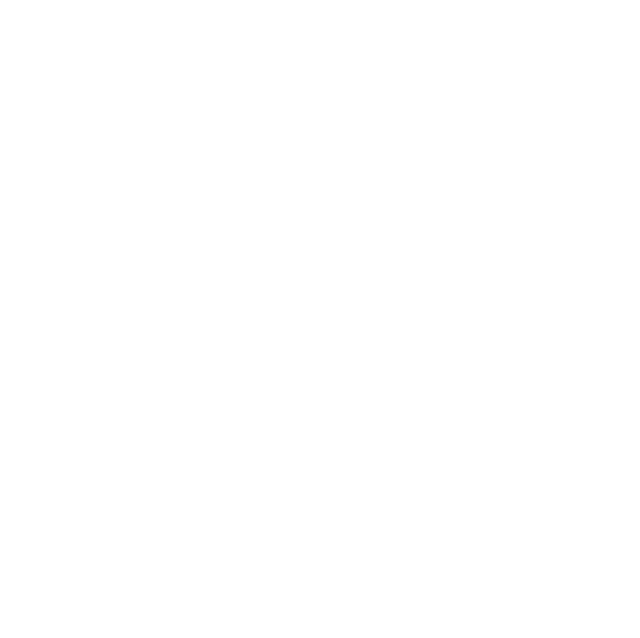
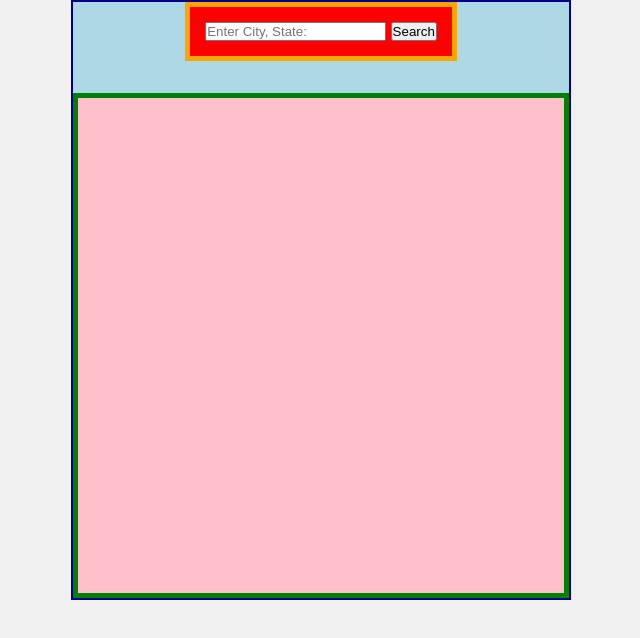
Before and after one commit to snooze26/weatherForecast-, a website: page src/index.html in a window 1280 px wide. Shown: the whole page, without its empty margins (319-959 px from the left). Drawn offline with Linux system fonts and the light colour scheme.

Commit message:
Add HTML / CSS skeleton

```diff
--- a/src/index.html
+++ b/src/index.html
@@ -9,5 +9,21 @@
 </head>
 <body>
 
+    <div id="container">
+        <div id="searchBar">
+            <input type="search" name="searchBar" id="searchBar" placeholder="Enter City, State:" autocomplete>
+            <button id="searchBtn">Search</button>
+        </div>
+        <div id="weatherReport">
+        </div>
+
+    </div>
 </body>
 </html>
+
+<!--
+-Search bar that searchers for location
+	can use city or zipcode
+-A div that shows the weather in the area
+-A div that is the background to the forecast to change color or vibe
+- -->
--- a/src/styles.css
+++ b/src/styles.css
@@ -0,0 +1,40 @@
+*{
+    margin: 0;
+    padding: 0;
+    box-sizing: border-box;
+}
+
+body{
+    font-family: Arial, sans-serif;
+    background: #f0f0f0;
+    display: flex;
+    justify-content: center;
+    align-content: center;
+    height: 100vh;
+    margin: 0;
+}
+
+#container{
+    background: lightblue;
+    width: 500px;
+    height: 75vh;
+    border: 2px solid darkblue;
+    display: flex;
+    flex-direction: column;
+    align-items: center;
+    justify-content: center;
+}
+
+div#searchBar {
+    background-color: red;
+    padding: 15px;
+    border: 5px solid orange;
+}
+
+div#weatherReport {
+    background: pink;
+    margin-top: 2em;
+    border: 5px solid green;
+    width: 100%;
+    height: 100%;
+}
```
